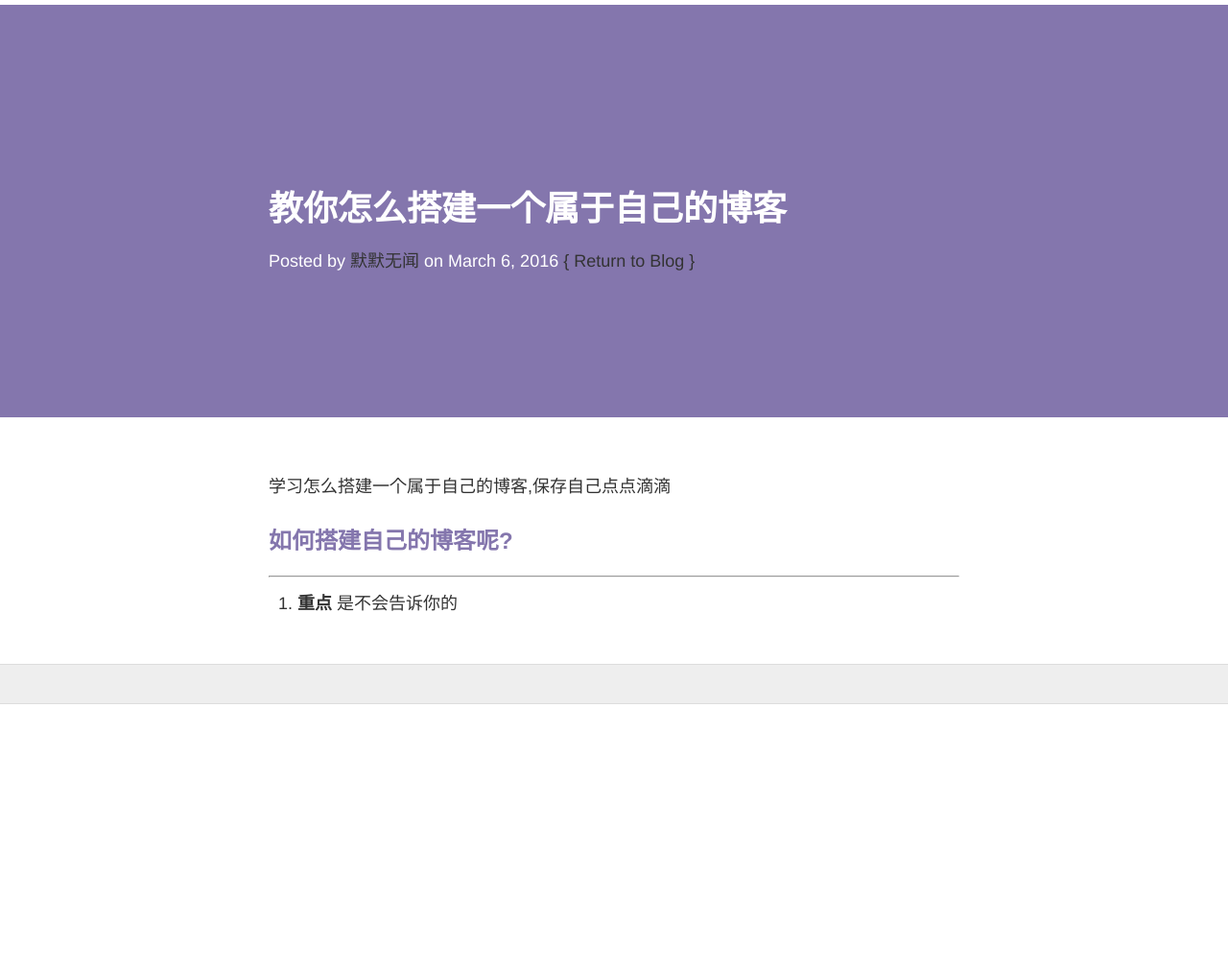
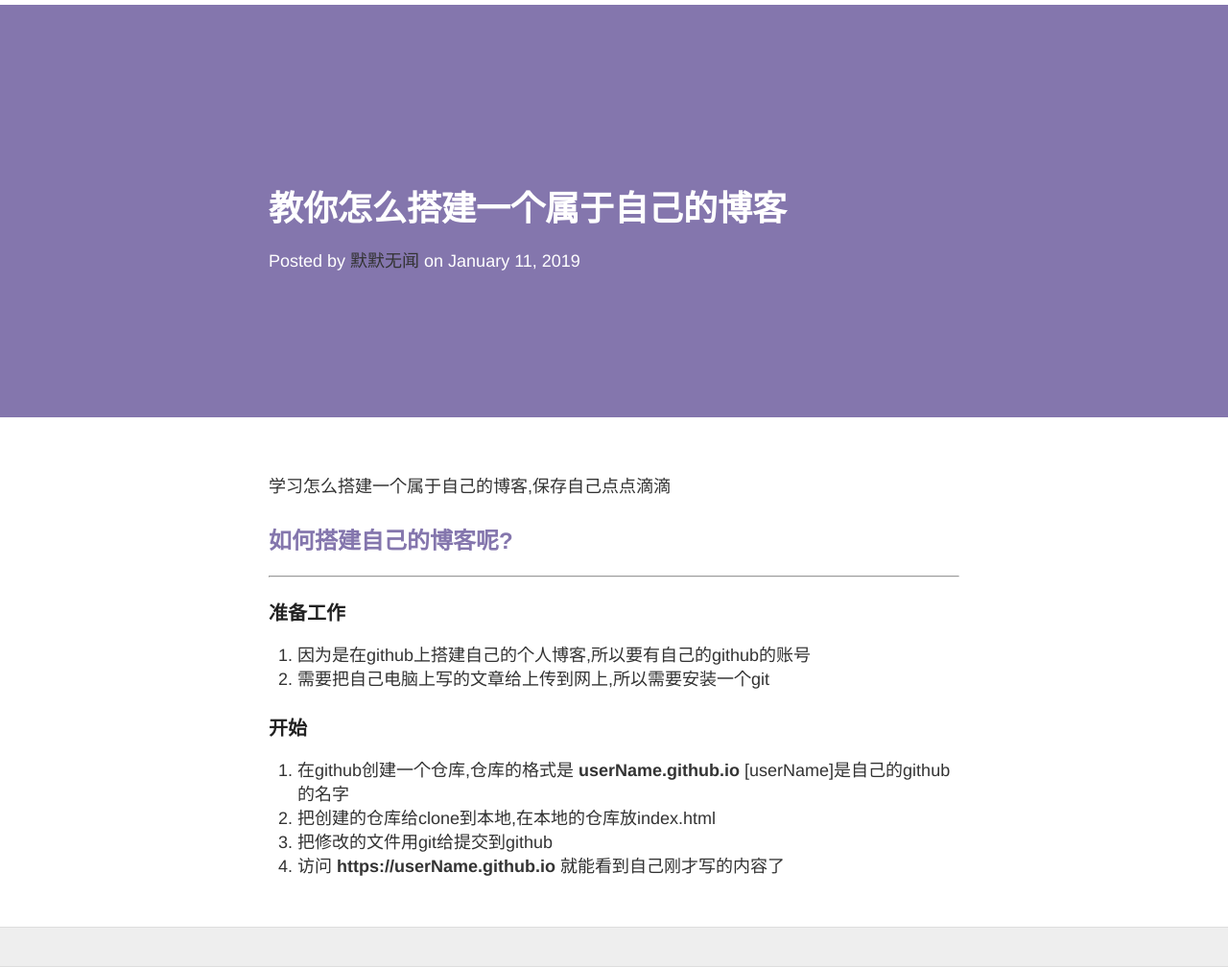
Before and after one commit to output-value/output-value.github.io, a Jekyll site: the page built from _posts/2019-01-11-搭建自己的博客.md, in a window 1280 px wide. Shown: the whole page at 96% size. Built offline with Jekyll 4.4.1, drawn with Linux system fonts in a browser that asks for light colours; nearby versions of some CDN libraries; before the commit the page ends 900 px from its top, so only the background shows below that.

Commit message:
修改第一篇内容

```diff
--- a/_layouts/blog.html
+++ b/_layouts/blog.html
@@ -25,7 +25,6 @@
             <h1>{{page.title}}</h1>
             <span class="meta">Posted by <a href="{{ site.baseurl }}/about"> {{page.author}}
             </a> on {{ page.date | date: "%B %e, %Y" }}
-            <a href="{{ site.baseurl }}/"> { Return to Blog }</a>
             </span>
         </div>
 
--- a/_posts/2016-03-06-搭建自己的博客.md
+++ /dev/null
@@ -1,12 +0,0 @@
----
-layout: post
-title: 教你怎么搭建一个属于自己的博客
-author: 默默无闻
----
-
-学习怎么搭建一个属于自己的博客,保存自己点点滴滴
-
-## 如何搭建自己的博客呢?
------
-
-1. **重点** 是不会告诉你的
--- /dev/null
+++ b/_posts/2019-01-11-搭建自己的博客.md
@@ -0,0 +1,22 @@
+---
+layout: post
+title: 教你怎么搭建一个属于自己的博客
+author: 默默无闻
+---
+
+学习怎么搭建一个属于自己的博客,保存自己点点滴滴
+
+## 如何搭建自己的博客呢?
+-----
+
+### 准备工作
+
+1. 因为是在github上搭建自己的个人博客,所以要有自己的github的账号
+2. 需要把自己电脑上写的文章给上传到网上,所以需要安装一个git
+
+### 开始
+
+1. 在github创建一个仓库,仓库的格式是 **userName.github.io** [userName]是自己的github的名字
+2. 把创建的仓库给clone到本地,在本地的仓库放index.html
+3. 把修改的文件用git给提交到github
+4. 访问 **https://userName.github.io** 就能看到自己刚才写的内容了
```
